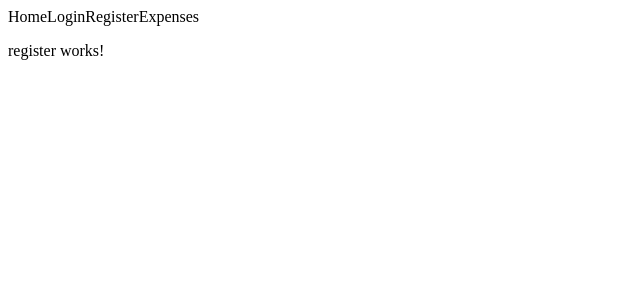
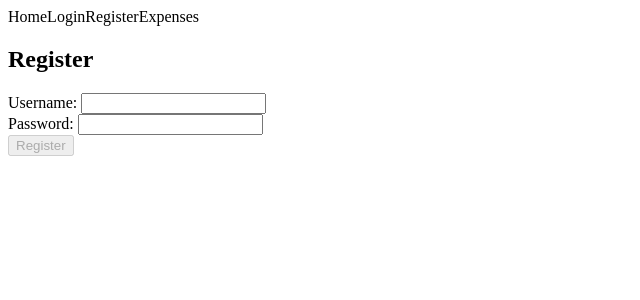
Before and after one commit to timmcallister/expenses, an Angular app: page /register in a window 1280 px wide. Shown: the top 300 px of the page, without its empty margins (0-640 px from the left). Built offline with nearby package versions, Linux system fonts and the light colour scheme.

Commit message:
Registration Mockup

```diff
--- a/src/app/register/register.component.html
+++ b/src/app/register/register.component.html
@@ -1 +1,46 @@
-<p>register works!</p>
+<h2>Register</h2>
+<form (ngSubmit)="register()" #registerForm="ngForm">
+    <div class="mb-4">
+        <label for="username" class="block">Username: </label>
+        <input
+            id="username"
+            name="username"
+            [(ngModel)]="username"
+            required
+            minlength="4"
+            #usernameField="ngModel"
+        />
+        @if (usernameField.invalid && usernameField.touched) {
+        <div>
+            Username is required and must be at least 4 characters long.
+        </div>
+    }
+    </div>
+
+    <div class="mb-4">
+        <label for="password" class="block">Password: </label>
+        <input
+            id="password"
+            name="password"
+            type="password"
+            [(ngModel)]="password"
+            required
+            minlength="7"
+            class="border p-2 w-full"
+            #passwordField="ngModel"
+        />
+        @if (passwordField.invalid && passwordField.touched) {
+            <div>
+                Password is required and must be at least 7 characters long
+            </div>
+        }
+    </div>
+
+    <button
+        type="submit"
+        [disabled]="registerForm.invalid"
+    >
+    Register
+    </button>
+
+</form>
--- a/src/app/register/register.component.ts
+++ b/src/app/register/register.component.ts
@@ -1,12 +1,34 @@
 import { Component } from '@angular/core';
+import { AuthService } from '../auth.service';
+import { Router } from '@angular/router';
+import { FormsModule } from '@angular/forms';
 
 @Component({
   selector: 'app-register',
   standalone: true,
-  imports: [],
+  imports: [FormsModule],
   templateUrl: './register.component.html',
   styleUrl: './register.component.css'
 })
 export class RegisterComponent {
+  username = '';
+  password = '';
+  registrationError = '';
 
+  constructor(private authService: AuthService, private router: Router) {}
+
+  register() {
+    this.authService.register(this.username, this.password).subscribe({
+      next: (Response) => {
+        if (Response.success) {
+          alert('Registration successful! Please log in.');
+          this.router.navigate(['/login']);
+        }
+      },
+      error: (error) => {
+        console.error(error);
+        this.registrationError = 'Registration failed. Please try again.';
+      }
+    });
+  }
 }
```
